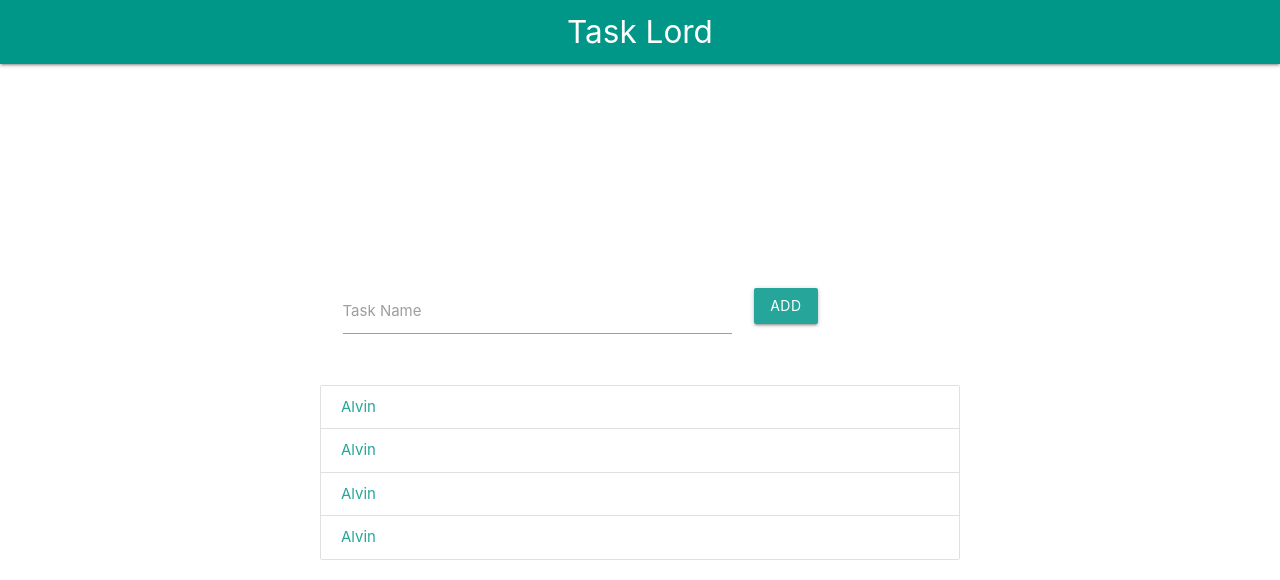
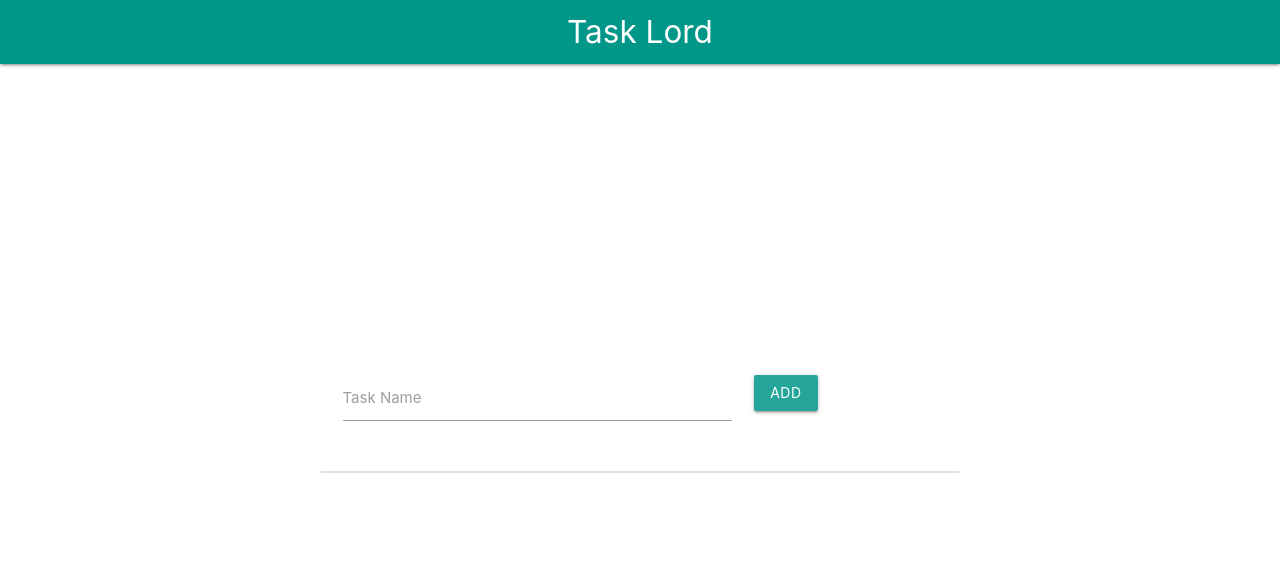
Before and after one commit to ragokan/TaskLord, a React (Create React App) app: page / in a window 1280 px wide. Shown: the top 580 px of the page. Built offline with nearby package versions, Linux system fonts and the light colour scheme.

Commit message:
show task items

```diff
--- a/src/MainStyles.css
+++ b/src/MainStyles.css
@@ -5,9 +5,11 @@
   place-content: center;
   align-items: center;
   flex-direction: column;
+  justify-content: center;
 }
 
 .AddTaskContainer,
 .TaskListContainer {
   min-width: 50%;
+  align-self: center;
 }
--- /dev/null
+++ b/src/components/tasks/TaskItem.tsx
@@ -0,0 +1,13 @@
+import React from "react";
+
+const TaskItem: React.FC<any> = ({ task }: any) => {
+  return (
+    <>
+      <a href="#!" className="collection-item">
+        {task.taskName}
+      </a>
+    </>
+  );
+};
+
+export default TaskItem;
--- a/src/components/tasks/TaskList.tsx
+++ b/src/components/tasks/TaskList.tsx
@@ -1,21 +1,15 @@
-import React from "react";
+import React, { useContext } from "react";
+import { TaskContext } from "../../context/TaskContext";
+import TaskItem from "./TaskItem";
 
 const TaskList: React.FC = () => {
+  const { tasks }: any = useContext(TaskContext);
   return (
     <>
       <div className="collection TaskListContainer">
-        <a href="#!" className="collection-item">
-          Alvin
-        </a>
-        <a href="#!" className="collection-item">
-          Alvin
-        </a>
-        <a href="#!" className="collection-item">
-          Alvin
-        </a>
-        <a href="#!" className="collection-item">
-          Alvin
-        </a>
+        {tasks.map((task: {}) => (
+          <TaskItem task={task} />
+        ))}
       </div>
     </>
   );
```
Also changed, not shown: 1 other file (tests, documents, lock files or other folders).
